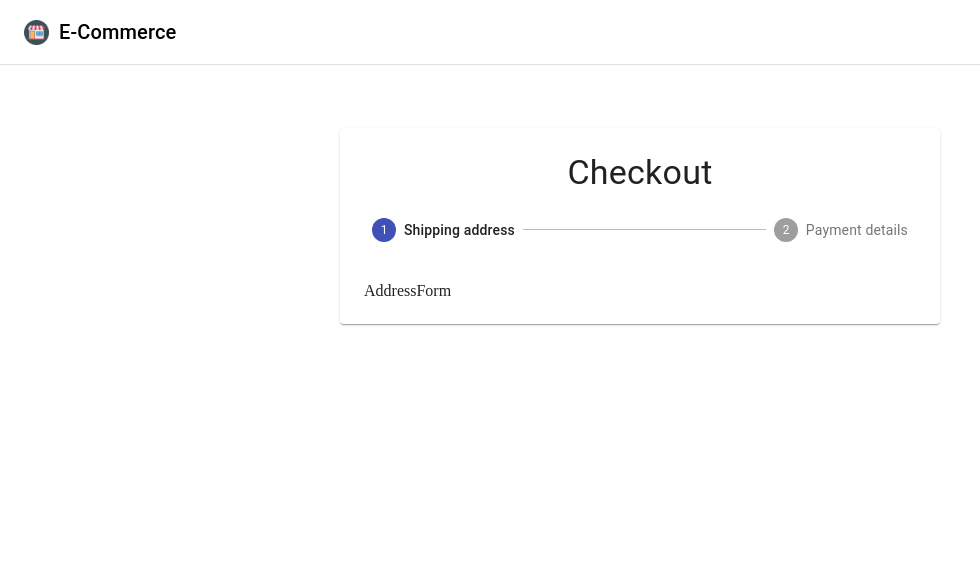
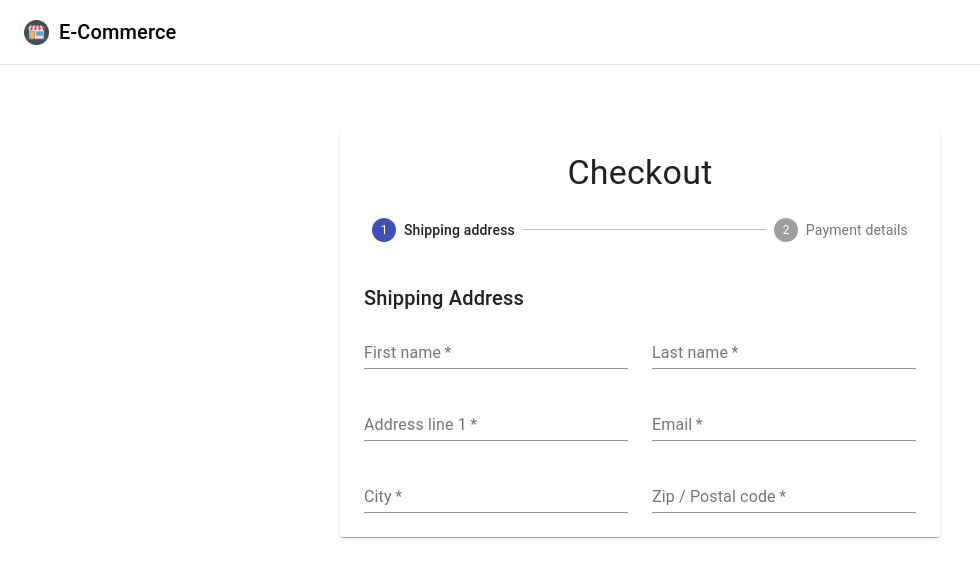
Before and after one commit to EhsanSaraee/E-Commerce, a React (Create React App) app: page /checkout in a window 1280 px wide. Shown: the top 578 px of the page, without its empty margins (0-980 px from the left). Built offline with nearby package versions, Linux system fonts and the light colour scheme; no server answers.

Commit message:
creating a custom input text & adding addressform component

```diff
--- a/package.json
+++ b/package.json
@@ -16,7 +16,7 @@
     "html-react-parser": "^1.4.9",
     "react": "^17.0.2",
     "react-dom": "^17.0.2",
-    "react-hook-form": "^7.28.1",
+    "react-hook-form": "6.11.5",
     "react-router-dom": "^6.2.2",
     "react-scripts": "5.0.0",
     "uuid": "^8.3.2",
--- a/src/App.jsx
+++ b/src/App.jsx
@@ -65,7 +65,7 @@ const App = () => {
                   />
                }
             />
-            <Route path="/checkout" element={<Checkout />} />
+            <Route path="/checkout" element={<Checkout cart={cart} />} />
          </Routes>
       </>
    );
--- a/src/components/CheckoutForm/AddressForm.jsx
+++ b/src/components/CheckoutForm/AddressForm.jsx
@@ -1,9 +1,31 @@
+import { useState } from 'react';
+import { Grid, Typography } from '@material-ui/core';
+import { FormProvider, useForm } from 'react-hook-form';
+import FormInput from './FormInput';
+
 const AddressForm = () => {
-  return (
-    <>
-      AddressForm
-    </>
+
+   const form = useForm();
+
+   return (
+      <>
+         <Typography variant="h6" gutterBottom>
+            Shipping Address
+         </Typography>
+         <FormProvider {...form}>
+            <form onSubmit="">
+               <Grid container spacing={3}>
+                  <FormInput required name="firstName" label="First name" />
+                  <FormInput required name="lastName" label="Last name" />
+                  <FormInput required name="address1" label="Address line 1" />
+                  <FormInput required name="email" label="Email" />
+                  <FormInput required name="city" label="City" />
+                  <FormInput required name="zip" label="Zip / Postal code" />
+               </Grid>
+            </form>
+         </FormProvider>
+      </>
    );
-}
+};
 
 export default AddressForm;
--- a/src/components/CheckoutForm/Checkout/Checkout.jsx
+++ b/src/components/CheckoutForm/Checkout/Checkout.jsx
@@ -1,12 +1,13 @@
 import { Paper, Step, StepLabel, Stepper, Typography } from '@material-ui/core';
-import { useState } from 'react';
+import { useEffect, useState } from 'react';
 import AddressForm from '../AddressForm';
 import PaymentForm from '../PaymentForm';
 import useStyles from './styles';
+import { commerce } from '../../../lib/commerce';
 
 const steps = ['Shipping address', 'Payment details'];
 
-const Checkout = () => {
+const Checkout = ({ cart }) => {
    const [activeStep, setActiveStep] = useState(0);
    const mui = useStyles();
 
--- /dev/null
+++ b/src/components/CheckoutForm/FormInput.jsx
@@ -0,0 +1,21 @@
+import { Grid, TextField } from '@material-ui/core';
+import { Controller, useFormContext } from 'react-hook-form';
+
+const FormInput = ({ name, label, required }) => {
+   const { control } = useFormContext();
+
+   return (
+      <Grid item xs={12} sm={6}>
+         <Controller
+            as={<TextField />}
+            control={control}
+            fullWidth
+            name={name}
+            label={label}
+            required={required}
+         />
+      </Grid>
+   );
+};
+
+export default FormInput;
```
Also changed, not shown: 1 other file (tests, documents, lock files or other folders).
